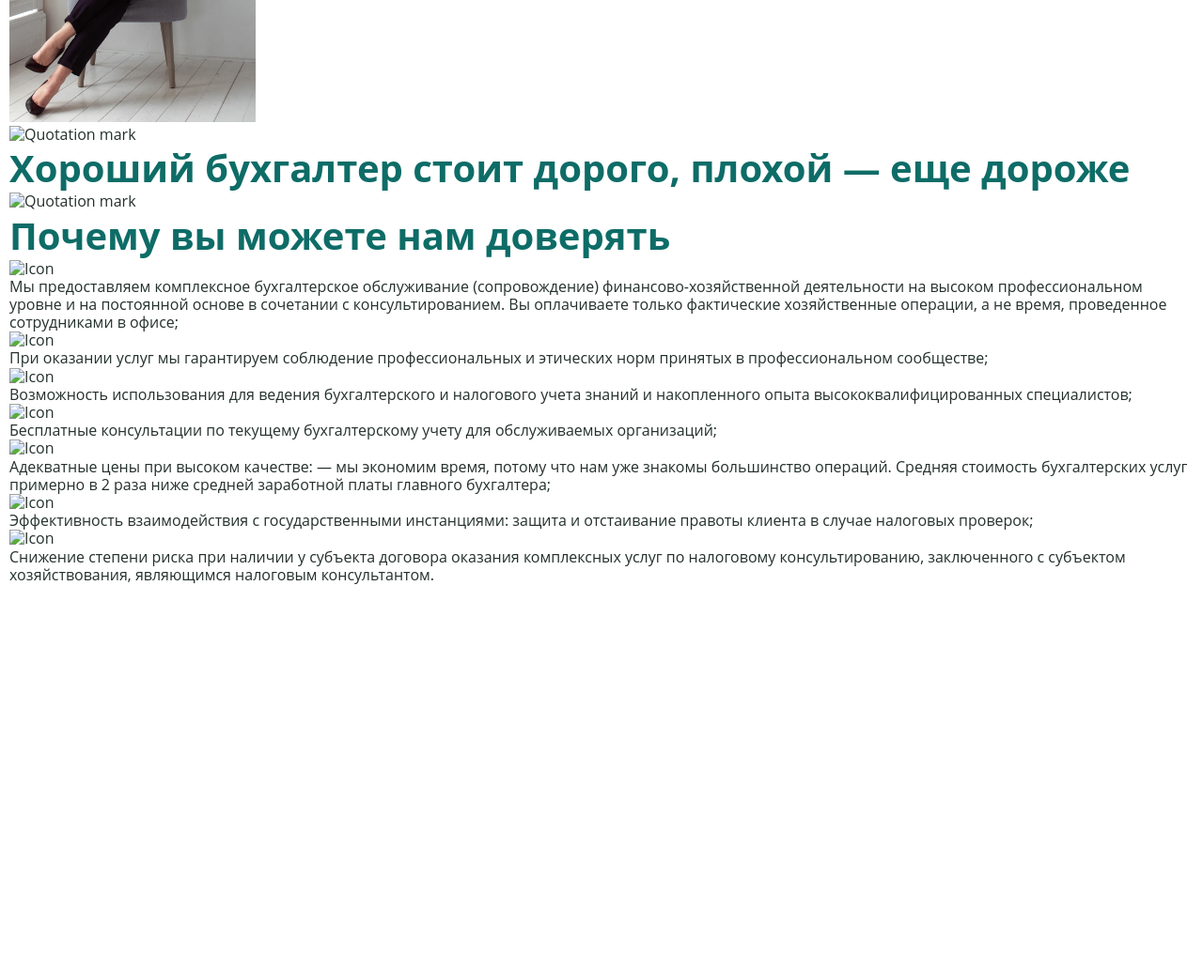
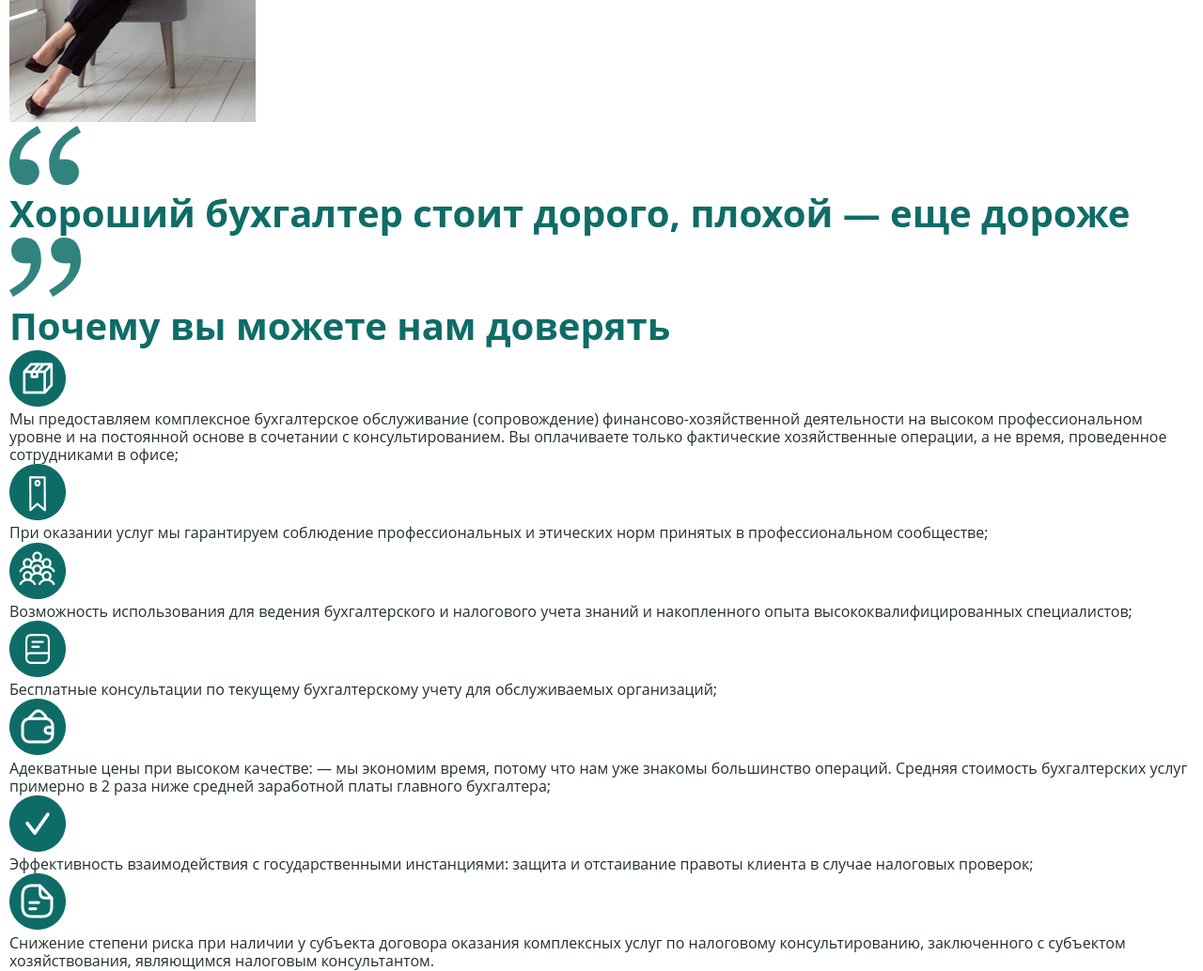
Before and after one commit to strelnkv/nalogi.bel, a website: page index.html in a window 1280 px wide. Shown: the part 2680-3714 px from the top of the page at 94% size. Before the commit the page ends 3303 px from the top, so only its background shows below. Drawn offline with Linux system fonts and the light colour scheme.

Commit message:
Update Why Us

```diff
--- a/index.html
+++ b/index.html
@@ -159,38 +159,38 @@
       <!--start why us-->
       <section class="why-us">
         <div class="why-us__quote container">
-          <img src="#" alt="Quotation mark">
+          <img src="assets/images/whyus-img-1.png" alt="Quotation mark">
           <p class="title"> Хороший бухгалтер стоит дорого, плохой — еще дороже</p>
-          <img src="#" alt="Quotation mark">
+          <img src="assets/images/whyus-img-2.png" alt="Quotation mark">
         </div>
         <div class="why-us__list container">
           <h2 class="title why-us__title">Почему вы можете нам доверять</h2>
           <div class="why-us__li">
-            <img src="#" alt="Icon" class="why-us__icon-1">
+            <img src="assets/images/whyus-img-3.png" alt="Icon" class="why-us__icon-1">
             <p class="why-us__text-1">Мы предоставляем комплексное бухгалтерское обслуживание (сопровождение) финансово-хозяйственной деятельности на высоком профессиональном уровне и на постоянной основе в сочетании с консультированием. Вы оплачиваете только фактические хозяйственные операции, а не время, проведенное сотрудниками в офисе;</p>
           </div>
           <div class="why-us__li">
-            <img src="#" alt="Icon" class="why-us__icon-2">
+            <img src="assets/images/Whyus-img-4.png" alt="Icon" class="why-us__icon-2">
             <p class="why-us__text-2">При оказании услуг мы гарантируем соблюдение профессиональных и этических норм принятых в профессиональном сообществе;</p>
           </div>
           <div class="why-us__li">
-            <img src="#" alt="Icon" class="why-us__icon-3">
+            <img src="assets/images/whyus-img-5.png" alt="Icon" class="why-us__icon-3">
             <p class="why-us__text-3">Возможность использования для ведения бухгалтерского и налогового учета знаний и накопленного опыта высококвалифицированных специалистов;</p>
           </div>
           <div class="why-us__li">
-            <img src="#" alt="Icon" class="why-us__icon-4">
+            <img src="assets/images/whyus-img-6.png" alt="Icon" class="why-us__icon-4">
             <p class="why-us__text-4">Бесплатные консультации по текущему бухгалтерскому учету для обслуживаемых организаций;</p>
           </div>
           <div class="why-us__li">
-            <img src="#" alt="Icon" class="why-us__icon-5">
+            <img src="assets/images/whyus-img-7.png" alt="Icon" class="why-us__icon-5">
             <p class="why-us__text-5">Адекватные цены при высоком качестве: — мы экономим время, потому что нам уже знакомы большинство операций. Средняя стоимость бухгалтерских услуг примерно в 2 раза ниже средней заработной платы главного бухгалтера;</p>
           </div>
           <div class="why-us__li">
-            <img src="#" alt="Icon" class="why-us__icon-6">
+            <img src="assets/images/whyus-img-8.png" alt="Icon" class="why-us__icon-6">
             <p class="why-us__text-6">Эффективность взаимодействия с государственными инстанциями: защита и отстаивание правоты клиента в случае налоговых проверок;</p>
           </div>
           <div class="why-us__li">
-            <img src="#" alt="Icon" class="why-us__icon-7">
+            <img src="assets/images/whyus-img-9.png" alt="Icon" class="why-us__icon-7">
             <p class="why-us__text-7">Cнижение степени риска при наличии у субъекта договора оказания комплексных услуг по налоговому консультированию, заключенного с субъектом хозяйствования, являющимся налоговым консультантом.</p>
           </div>
         </div>
```
Also changed, not shown: assets/images/Whyus-img-4.png (added), assets/images/whyus-img-1.png (added), assets/images/whyus-img-2.png (added), assets/images/whyus-img-3.png (added), assets/images/whyus-img-5.png (added), assets/images/whyus-img-6.png (added), assets/images/whyus-img-7.png (added), assets/images/whyus-img-8.png (added), assets/images/whyus-img-9.png (added).
